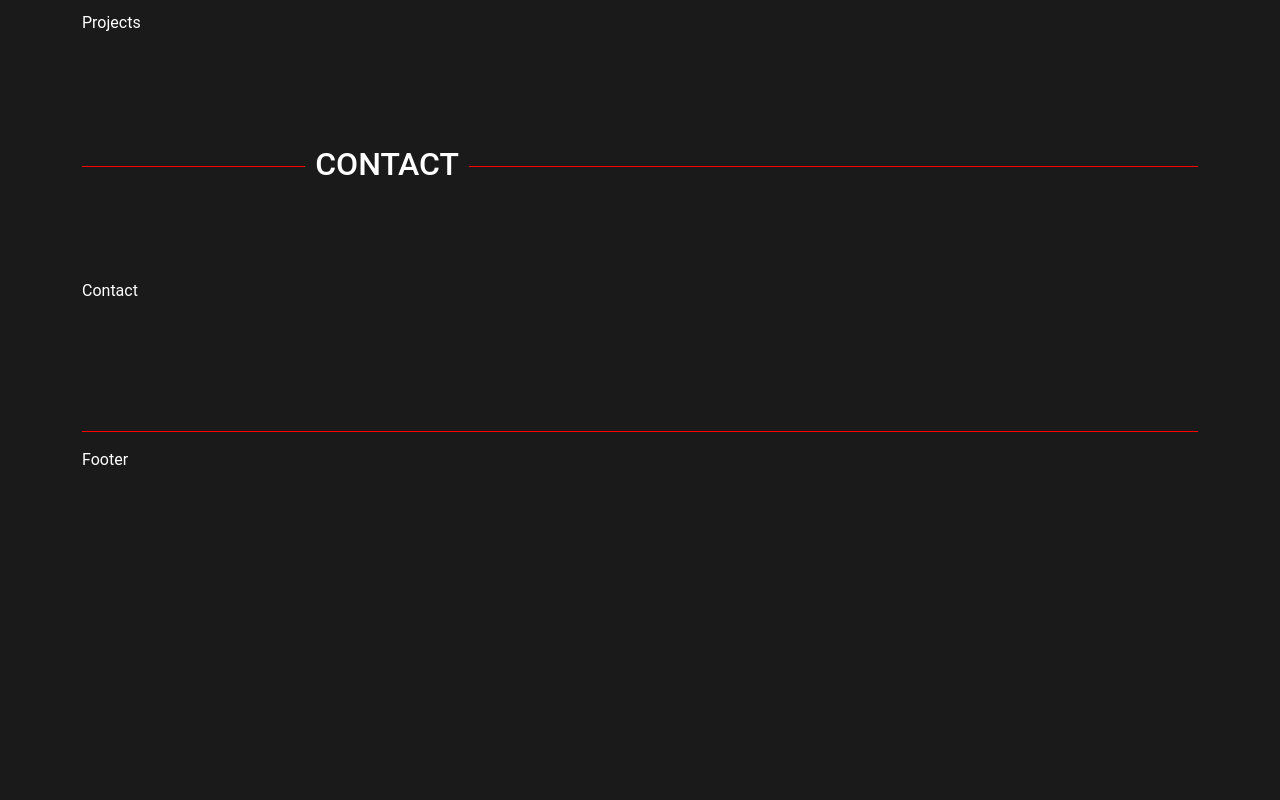
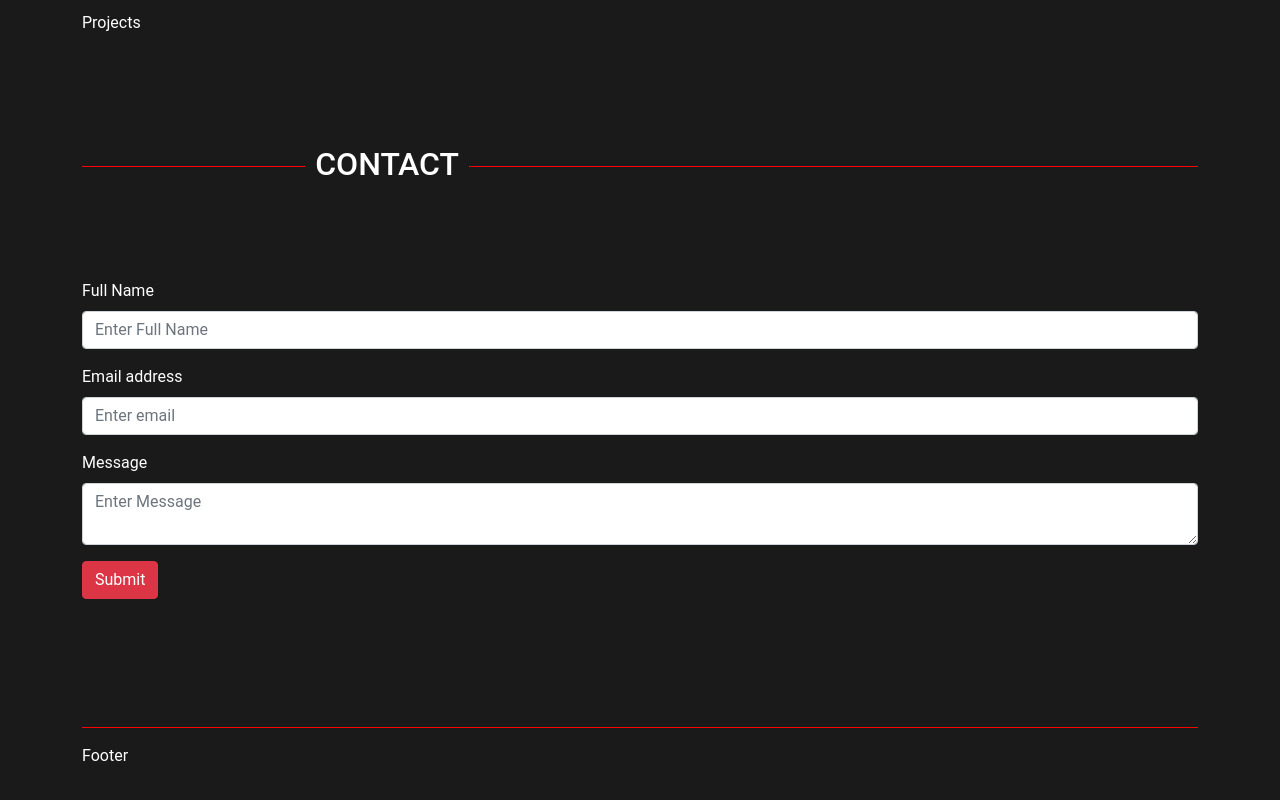
Before and after one commit to RaghavMaskara21/portfolio, a React (Create React App) app: page / in a window 1280 px wide. Shown: the part 1671-2471 px from the top of the page. Before the commit the page ends 2271 px from the top, so only its background shows below. Built offline with nearby package versions, Linux system fonts and the light colour scheme.

Commit message:
added email.js, created contact form

```diff
--- a/package.json
+++ b/package.json
@@ -3,6 +3,7 @@
   "version": "0.1.0",
   "private": true,
   "dependencies": {
+    "@emailjs/browser": "^3.4.0",
     "@testing-library/jest-dom": "^5.16.2",
     "@testing-library/react": "^12.1.3",
     "@testing-library/user-event": "^13.5.0",
--- a/src/Pages/Contact/Contact.js
+++ b/src/Pages/Contact/Contact.js
@@ -1,12 +1,50 @@
-import React from 'react'
-import './Contact.css'
+import React, { useRef } from 'react';
+import emailjs from '@emailjs/browser';
+import "./Contact.css";
+import { Form, Button, FormControl } from "react-bootstrap";
+
+
 function Contact() {
+  const form = useRef();
+
+  const sendEmail = (e) => {
+    e.preventDefault();
+
+    emailjs.sendForm('service_j07p02b', 'Portfolio', form.current, 'c5Y7sERr7ycnMg0XQ')
+      .then((result) => {
+          console.log(result.text);
+      }, (error) => {
+          console.log(error.text);
+      })};
+
+
   return (
-    <div className='container contact_section' id="Contact">
-      <h2 class="contact_heading"><span>CONTACT</span></h2>
-      Contact
+
+    <div className="container contact_section" id="Contact">
+      <h2 class="contact_heading">
+        <span>CONTACT</span>
+      </h2>
+      <div>
+        <Form ref={form} onSubmit={sendEmail}>
+          <Form.Group className="mb-3" controlId="formFullName">
+            <Form.Label>Full Name</Form.Label>
+            <Form.Control type="text" placeholder="Enter Full Name" name="user_name"/>
+          </Form.Group>
+          <Form.Group className="mb-3" controlId="formBasicEmail">
+            <Form.Label>Email address</Form.Label>
+            <Form.Control type="email" placeholder="Enter email" name="user_email"/>
+          </Form.Group>
+          <Form.Group className="mb-3" controlId="formMessage">
+          <Form.Label>Message</Form.Label>
+            <FormControl as="textarea" aria-label="message" name="message"  placeholder="Enter Message"/>
+            </Form.Group>
+          <Button variant="danger" type="submit" value="Send">
+            Submit
+          </Button>
+        </Form>
       </div>
-  )
+    </div>
+  );
 }
 
-export default Contact
+export default Contact;
```
Also changed, not shown: 1 other file (tests, documents, lock files or other folders).
